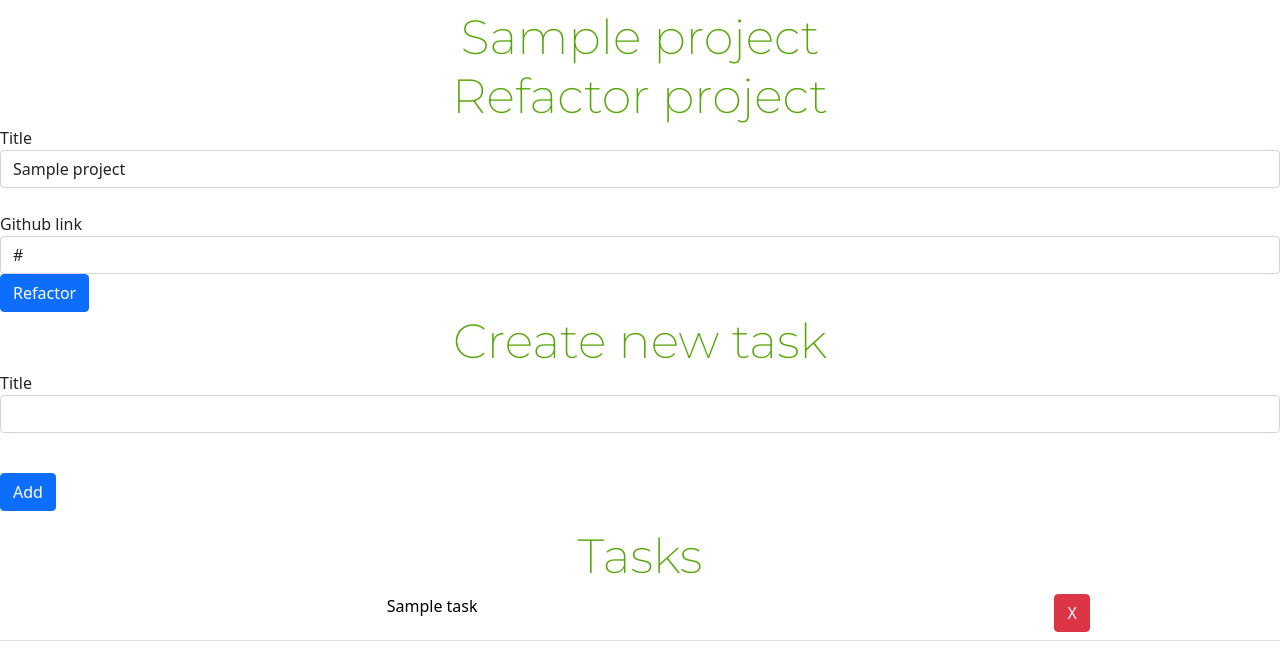
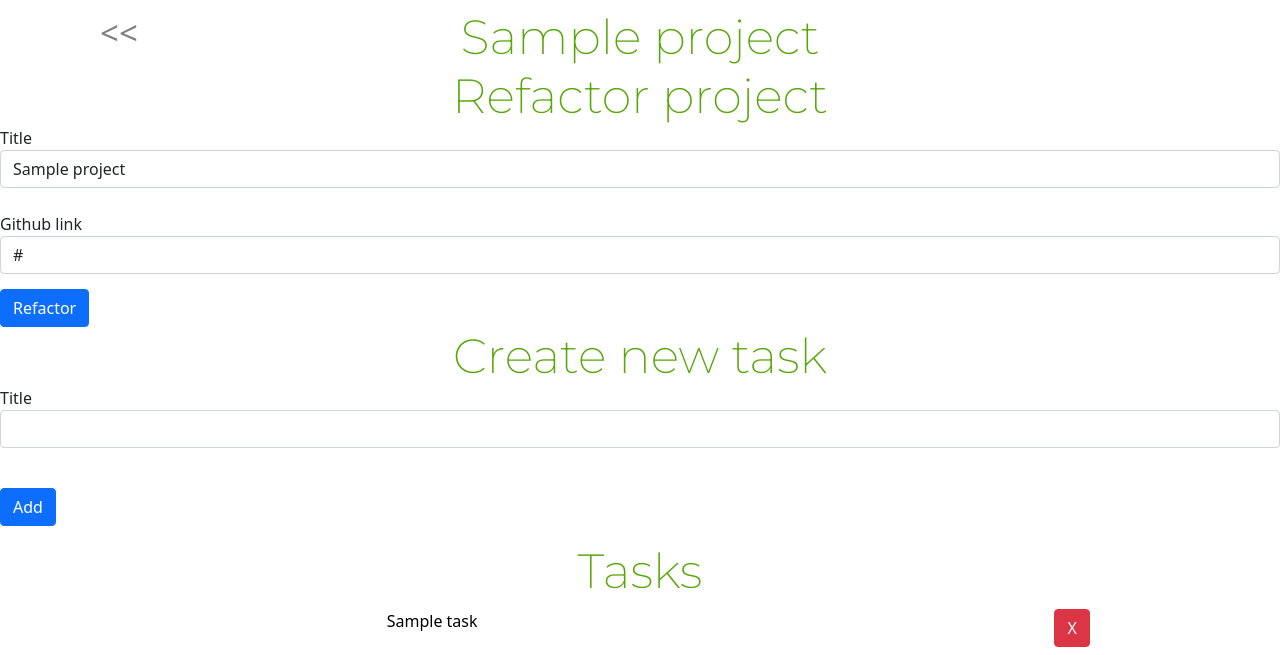
Before and after one commit to Mr-Zoom-13/ManageTime, a Flask app: page /projects/1/1 in a window 1280 px wide. Shown: the part 55-710 px from the top of the page. Run offline with Flask 2, Linux system fonts and the light colour scheme; a user stored in the database is signed in; tables that the repository leaves empty hold one stand-in row (values such as "Sample post"); some libraries are stand-ins or nearby versions; some web fonts are replaced.

Commit message:
Some design and add back

```diff
--- a/app.py
+++ b/app.py
@@ -92,7 +92,7 @@ def projects_func(user_id, project_id):
             task = Task(title=form.title.data, project_id=project.id)
             project.tasks.append(task)
             db_sess.commit()
-        return render_template('project.html', project=project, form=form)
+        return render_template('project.html', project=project, form=form, back='/main')
     else:
         return redirect('/main')
 
@@ -110,7 +110,7 @@ def tasks_func(user_id, project_id, task_id):
             db_sess.commit()
         else:
             form.title.data = task.title
-        return render_template('task.html', project=project, task=task, form=form)
+        return render_template('task.html', project=project, task=task, form=form, back=f"/projects/{user_id}/{project_id}")
     else:
         return redirect('/main')
 
--- a/static/css/style.css
+++ b/static/css/style.css
@@ -90,3 +90,15 @@ button {
     top: 0;
     left: 97%;
 }
+
+.a_back {
+    position: absolute;
+    text-decoration: none;
+    color: gray;
+    font-size: 33px;
+    margin-left: 100px;
+}
+
+.refactor_but {
+    margin-top: 15px;
+}
--- a/templates/base.html
+++ b/templates/base.html
@@ -24,6 +24,9 @@
     {% if not start is defined %}
         <a href="/logout"><img src="../../../static/img/exit.png" class="exit"></a>
     {% endif %}
+    {% if back is defined %}
+        <a href="{{ back }}" class="a_back"><<</a>
+    {% endif %}
 </header>
 {% block content %}
 {% endblock %}
--- a/templates/project.html
+++ b/templates/project.html
@@ -10,7 +10,7 @@
     <label for="github_link">Github link</label>
     <br>
     <input class="form-control" type="text" value="{{ project.github_link }}" id="github_link" name="github_link" aria-describedby="basic-addon3">
-    <input type="submit" value="Refactor" class="btn btn-primary">
+    <input type="submit" value="Refactor" class="btn btn-primary refactor_but">
 </form>
 <h1 class="h1_title">Create new task</h1>
 <form method="post">
```
